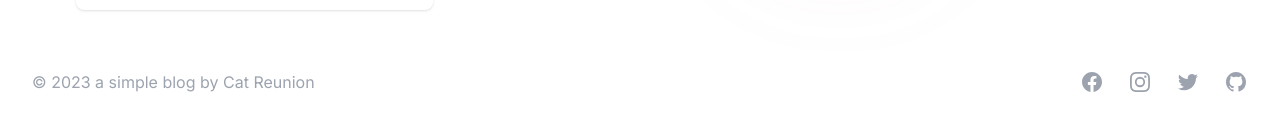
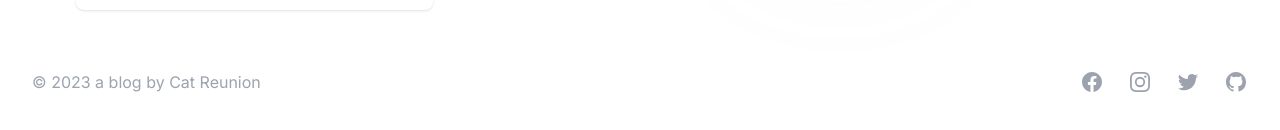
Before and after one commit to catreunion/isaac-sb, a Next.js app: page / in a window 1280 px wide. Shown: the part 626-756 px from the top of the page. Built offline with nearby package versions, Linux system fonts and the light colour scheme.

Commit message:
version 1.0.8

```diff
--- a/src/comp/C03ArticlePageHeader.jsx
+++ b/src/comp/C03ArticlePageHeader.jsx
@@ -2,9 +2,7 @@ const ArticlePageHeader = () => {
   return (
     <div className="relative px-6 lg:px-8">
       <div className="mx-auto max-w-3xl py-6">
-        <h2 className="pt-6 text-center text-lg leading-8 tracking-wider text-gray-600">
-          a simple blog
-        </h2>
+        <h2 className="pt-6 text-center text-lg leading-8 tracking-wider text-gray-600">a simple blog</h2>
       </div>
 
       <div className="absolute inset-x-0 top-[calc(100%-13rem)] -z-10 transform-gpu overflow-hidden blur-3xl sm:top-[calc(100%-30rem)]">
--- a/src/comp/C04Footer.jsx
+++ b/src/comp/C04Footer.jsx
@@ -12,7 +12,7 @@ const Footer = () => {
         ))}
       </div>
       <div className="mt-8 md:order-1 md:mt-0">
-        <p className="text-center text-base text-gray-400">&copy; 2023 a simple blog by Cat Reunion</p>
+        <p className="text-center text-base text-gray-400">&copy; 2023 a blog by Cat Reunion</p>
       </div>
     </div>
   )
```
Also changed, not shown: src/pages/articles/[id].jsx (+1 -8 lines).
